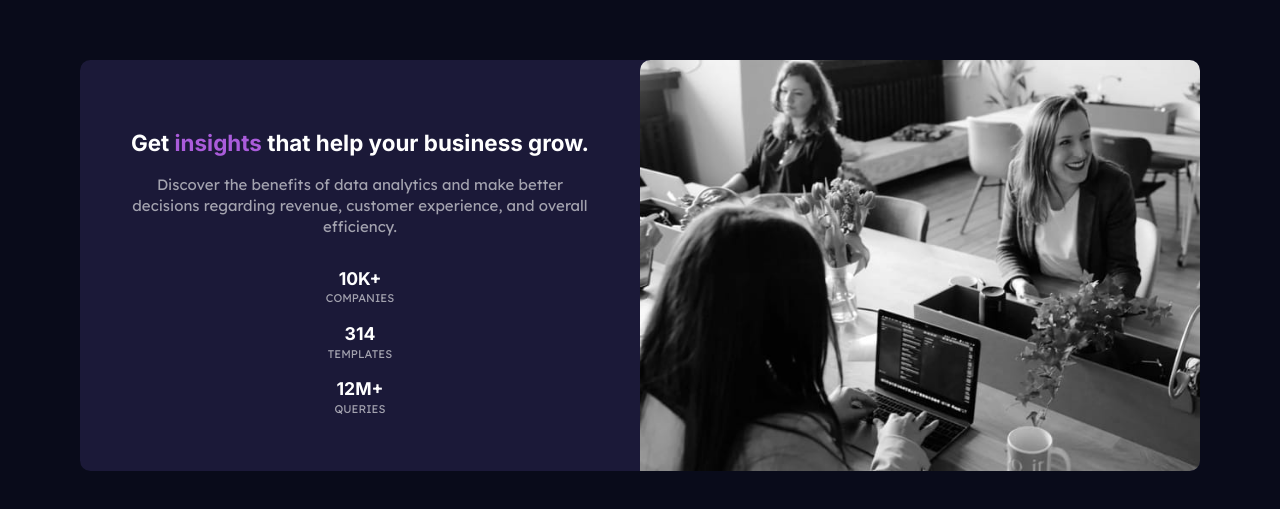
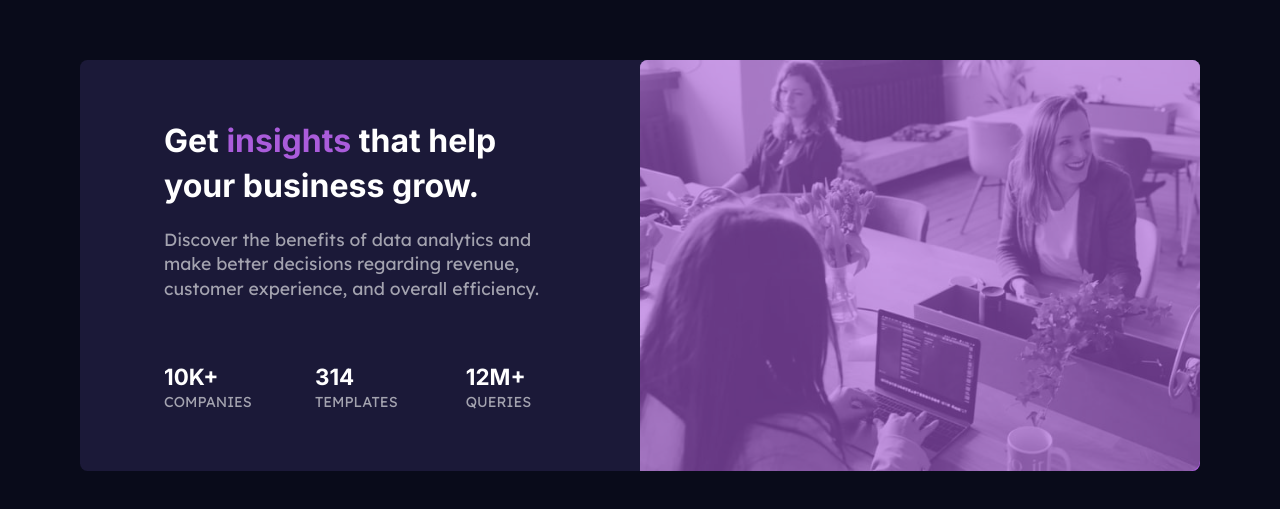
Before and after one commit to yorchAdalbert/stats-preview-card-component, a website: page src/index.html in a window 1280 px wide. Shown: the part 135-644 px from the top of the page. Drawn offline with Linux system fonts and the light colour scheme.

Commit message:
Style desktop layout v=1

```diff
--- a/src/styles/sass/base/_medias.scss
+++ b/src/styles/sass/base/_medias.scss
@@ -1,4 +1,8 @@
 @media (min-width: 670px) {
+    body {
+        text-align: left;
+    }
+
     .card {
         display: grid;
         grid-template-columns: repeat(auto-fit, minmax(min(100%, 320px), 1fr));
@@ -6,11 +10,23 @@
 
         .card__img {
             grid-area: card__img;
+            border-bottom-right-radius: .5em;
 
             img {
                 border-top-right-radius: .7em;
                 border-bottom-right-radius: .7em;
             }
+
+        }
+
+        .card__stats {
+            display: flex;
+            justify-content: space-between;
+            padding-top: 1.7em;
+
+            .card__stats__info {
+                width: 23%;
+            }
         }
     }
 }
--- a/src/styles/sass/base/_typography.scss
+++ b/src/styles/sass/base/_typography.scss
@@ -7,7 +7,6 @@ h3,
 span {
     font-family: 'Inter', sans-serif;
     font-weight: 700;
-    font-size: 1.4rem;
     color: $white;
 }
 
@@ -18,15 +17,18 @@ p {
 
 .card__content {
     h2 {
-        padding-top: 2em;
-
+        padding-top: 2rem;
+        font-size: clamp(1.4rem, 5vw, 2rem);
     }
 
     span {
+        font-size: clamp(1.4rem, 5vw, 2rem);
+
         color: $soft-violet;
     }
 
     p {
+        font-size: clamp(1rem, 5vw, 1.1rem);
         padding: 1em 0 2em 0;
     }
 }
@@ -36,12 +38,12 @@ p {
         padding-bottom: 1em;
 
         h3 {
-            font-size: 1.1rem;
+            font-size: clamp(1.1rem, 5vw, 1.4rem);
         }
 
         p {
             text-transform: uppercase;
-            font-size: .7rem;
+            font-size: clamp(.7rem, 5vw, .9rem);
         }
     }
 }
--- a/src/styles/sass/components/_card.scss
+++ b/src/styles/sass/components/_card.scss
@@ -1,23 +1,27 @@
 @use '../abstract/colors' as *;
 
 .card {
-
     max-width: 70rem;
     background: $dark-desaturated-blue;
     margin: 1em;
-    border-radius: .7em;
+    border-radius: .5em;
 
     .wrapper {
-        width: 85%;
+        width: min(85%, 70%);
         margin: auto;
         padding-bottom: 1em;
     }
 
     .card__img {
+        background-color: $soft-violet;
+        border-top-right-radius: .5em;
+        border-top-left-radius: .5em;
+
         img {
             min-height: 100%;
-            border-top-right-radius: .7em;
-            border-top-left-radius: .7em;
+            opacity: .4;
+            border-top-right-radius: .5em;
+            border-top-left-radius: .5em;
         }
     }
 }
```
Also changed, not shown: src/styles/css/main.css, 1 other file.
